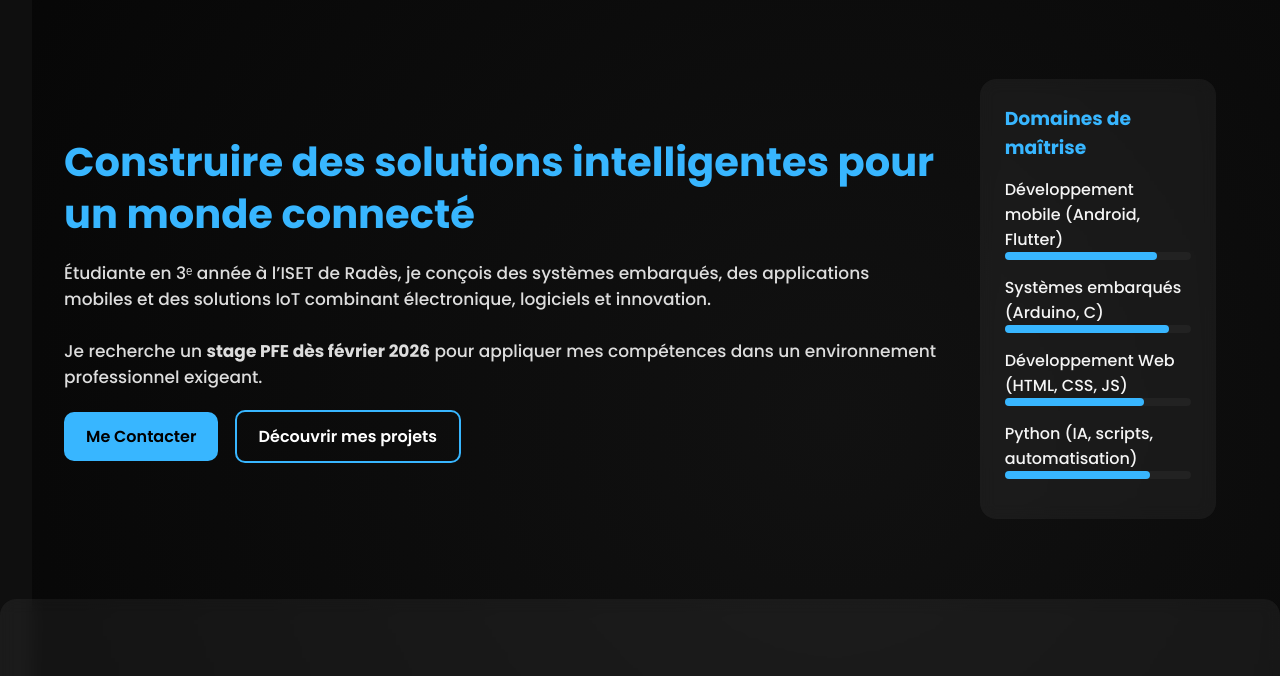
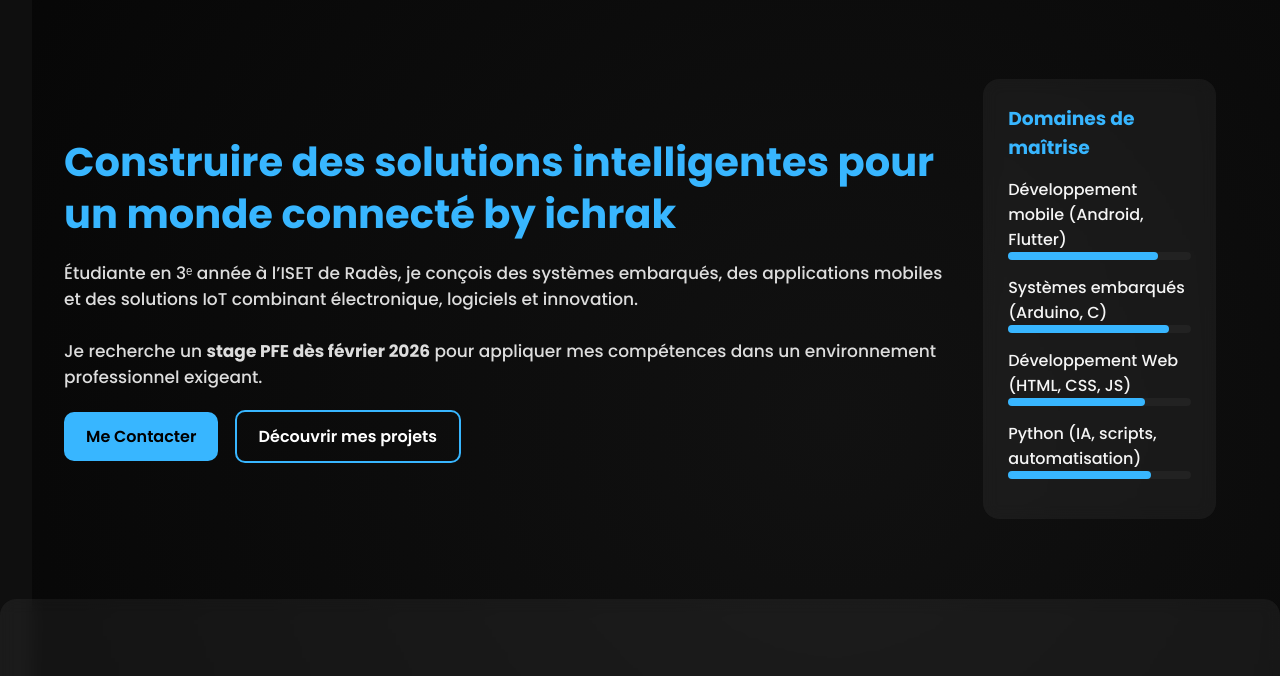
Before and after one commit to ichrakherzi/mon-cv, a plain HTML site: page index.html in a window 1280 px wide. Shown: the part 99-775 px from the top of the page. Drawn offline with Linux system fonts and the light colour scheme.

Commit message:
Update index.html

```diff
--- a/index.html
+++ b/index.html
@@ -38,7 +38,7 @@
     <div class="container hero-inner">
 
         <div class="hero-left">
-            <h2>Construire des solutions intelligentes pour un monde connecté</h2>
+            <h2>Construire des solutions intelligentes pour un monde connecté by ichrak</h2>
             <p class="lead">
                 Étudiante en 3ᵉ année à l’ISET de Radès, je conçois des systèmes embarqués,
                 des applications mobiles et des solutions IoT combinant électronique, logiciels
```
